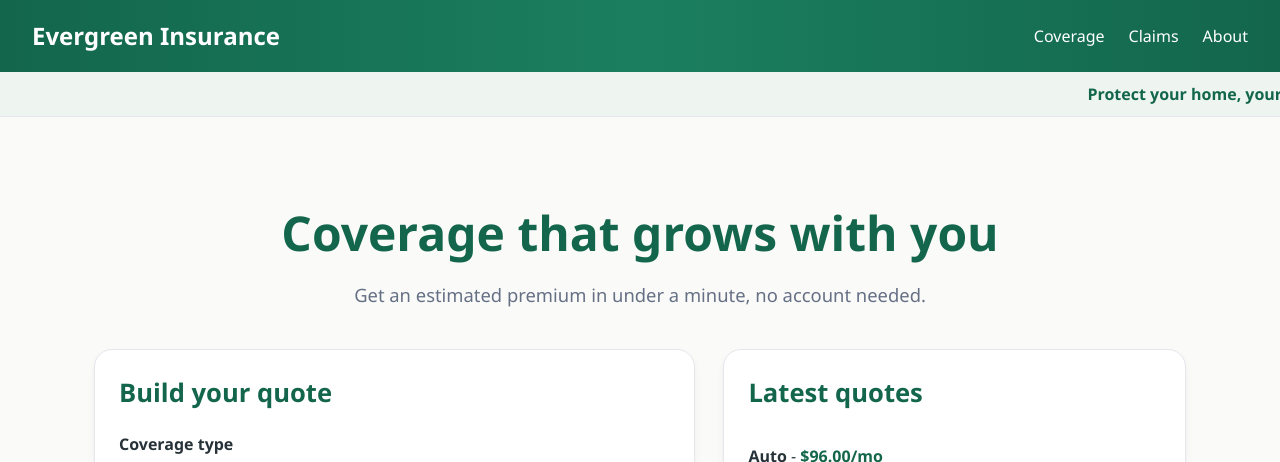
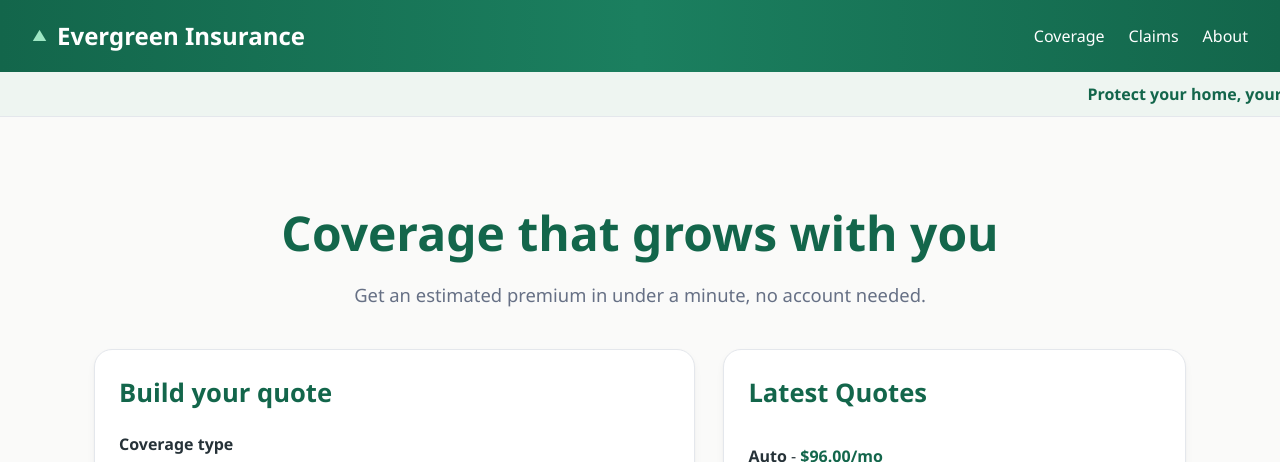
Before and after one commit to asc1-student09/evergreen-quote-react-delivery, a React (Vite) app: page / in a window 1280 px wide. Shown: the top 462 px of the page. Built offline with nearby package versions, Linux system fonts and the light colour scheme; the HTML template or start-up script is replaced by a standard one.

Commit message:
restore banner

```diff
--- a/src/App.tsx
+++ b/src/App.tsx
@@ -1,21 +1,17 @@
 // App.tsx - the page shell the engineering team handed off.
-// It runs today. Over the week you assemble the provided components into the
-// marked slot below; you do not author them.
+// (Solution state, end of Day 3: components assembled, provider wired.)
 
-// INSERT: component imports (Day 2 - paste the import lines from the kit README here)
 import QuoteForm from "./components/QuoteForm";
 import RecentQuotes from "./components/RecentQuotes";
 import { QuotesProvider } from "./context/QuotesContext";
 
 // The product title is configured through an environment variable, not code.
-// You set the real value in .env on Day 2. Watch the browser tab change.
 const APP_TITLE =
   import.meta.env.VITE_APP_TITLE ?? "Evergreen Insurance - Get a Quote";
 document.title = APP_TITLE;
 
 function App() {
   return (
-
     <QuotesProvider>
       <header className="site-header">
         <div className="brand">Evergreen Insurance</div>
@@ -28,9 +24,10 @@ function App() {
 
       <div className="rolling-banner">
     <span>
-    Protect your home, your car, and the people you love. One place for coverage that grows with you.
+    Protect your home, your car, and the people you love. One place for
+    coverage that grows with you.
     </span>
-</div>
+    </div>
 
       <main className="page">
         <section className="hero">
@@ -38,14 +35,11 @@ function App() {
           <p>Get an estimated premium in under a minute, no account needed.</p>
         </section>
 
-        {/* INSERT: quote-form-section (Day 2 - replace the placeholder section
-            below with the assembled JSX from the kit README) */
-            }
         <section className="quote-form-section">
           <QuoteForm />
-          <RecentQuotes heading="Latest quotes" />
+          <RecentQuotes />
         </section>
-              </main>
+      </main>
 
       <footer className="site-footer">
         <p>&copy; 2026 Evergreen Insurance. Sample training project.</p>
--- a/src/index.css
+++ b/src/index.css
@@ -309,3 +309,36 @@ body {
     margin: 0 10px;
   }
 }
+.brand {
+  display: flex;
+  align-items: center;
+  gap: 10px;
+}
+
+.tree-icon {
+  width: 14px;
+  height: 14px;
+  background: #9ee7c4;
+
+  clip-path: polygon(
+    50% 0%,
+    100% 100%,
+    0% 100%
+  );
+}
+.brand {
+  display: flex;
+  align-items: center;
+  gap: 10px;
+
+  font-size: 1.5rem;
+  font-weight: 700;
+}
+
+.brand::before {
+  content: "▲";
+
+  color: #9ee7c4;
+
+  font-size: 0.9rem;
+}
```
